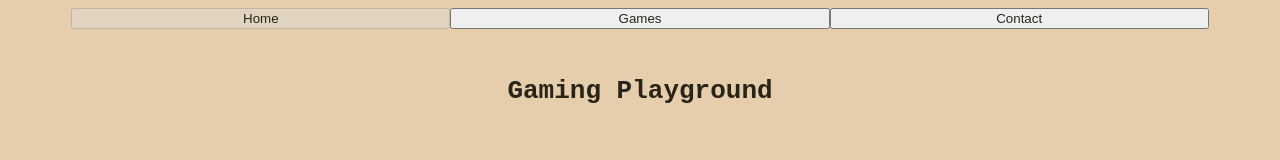
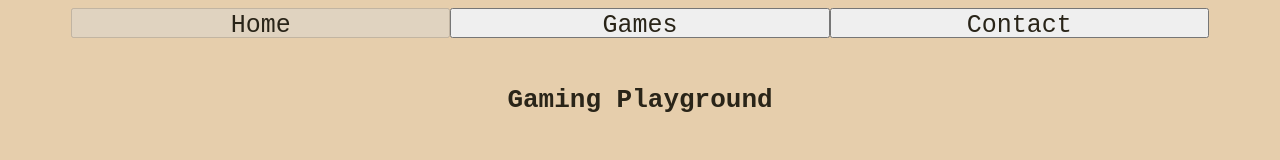
Before and after one commit to Gaming-Playground/Gaming-Playground.github.io, a plain HTML site: page index.html in a window 1280 px wide. Drawn offline with Linux system fonts and the light colour scheme.

Commit message:
Update style.css

```diff
--- a/style.css
+++ b/style.css
@@ -12,4 +12,7 @@ button {
   color: #292418;
   outline: none;
   width: 30%;
+  height: 30px;
+  font-family: monospace;
+  font-size: 25px;
 }
```
